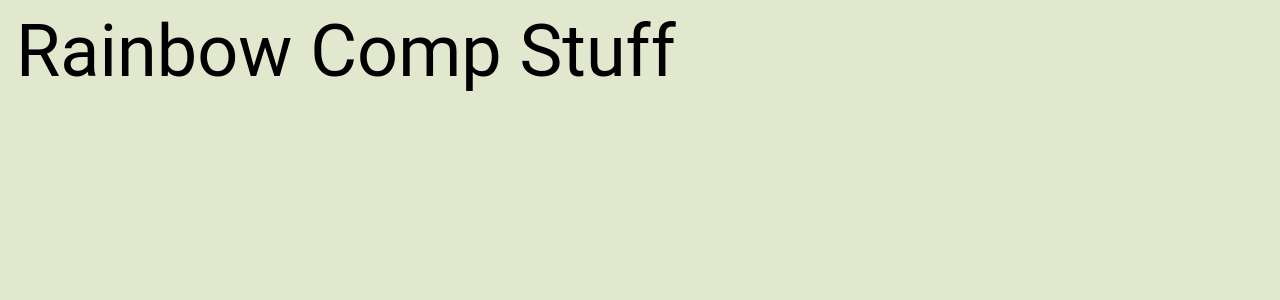
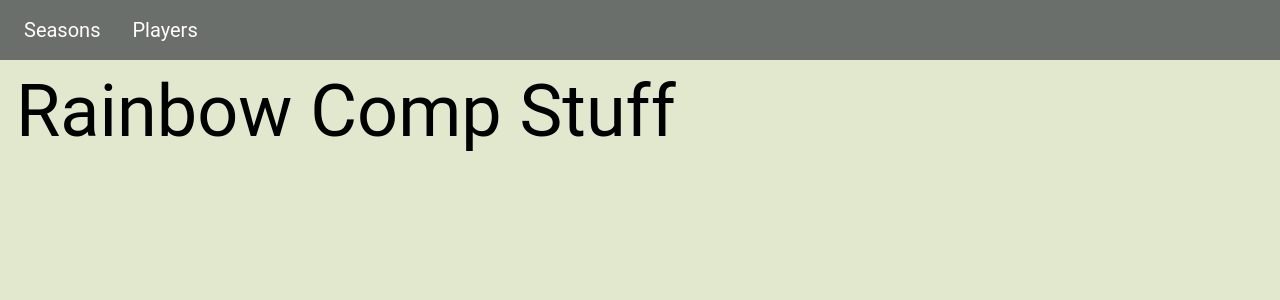
Before and after one commit to javila35/frontend, a React (Vite) app: page /players in a window 1280 px wide. Before the commit this address had no page. Shown: the top 300 px of the page. Built offline with nearby package versions, Linux system fonts and the light colour scheme; what @heroui/react would draw is missing.

Commit message:
feat: add navbar

```diff
--- a/src/App.tsx
+++ b/src/App.tsx
@@ -2,6 +2,7 @@ import { QueryClient, QueryClientProvider } from "@tanstack/react-query";
 import { BrowserRouter, Routes, Route } from "react-router";
 import "./base.css";
 import { SeasonPage, SeasonsPage } from "./pages/Seasons";
+import { NavBar } from "./components";
 
 const queryClient = new QueryClient();
 
@@ -9,12 +10,15 @@ function App() {
   return (
     <QueryClientProvider client={queryClient}>
       <BrowserRouter>
-        <div className="mx-auto flex flex-col p-4 gap-4">
-          <h1 className="text-7xl mb-6">Rainbow Comp Stuff</h1>
-          <Routes>
-            <Route path="/seasons" element={<SeasonsPage />} />
-            <Route path="/seasons/:id" element={<SeasonPage />} />
-          </Routes>
+        <div>
+          <NavBar />
+          <div className="mx-auto flex flex-col gap-4 p-4">
+            <h1 className="mb-6 text-7xl">Rainbow Comp Stuff</h1>
+            <Routes>
+              <Route path="/seasons" element={<SeasonsPage />} />
+              <Route path="/seasons/:id" element={<SeasonPage />} />
+            </Routes>
+          </div>
         </div>
       </BrowserRouter>
     </QueryClientProvider>
--- a/src/base.css
+++ b/src/base.css
@@ -12,6 +12,17 @@
   --color-norway-800: #3a4635;
   --color-norway-900: #303b2c;
   --color-norway-950: #171e15;
+  --color-mine-shaft-50: #f5f6f5;
+  --color-mine-shaft-100: #e6e7e6;
+  --color-mine-shaft-200: #d0d1d0;
+  --color-mine-shaft-300: #b0b1af;
+  --color-mine-shaft-400: #868a86;
+  --color-mine-shaft-500: #6b6f6b;
+  --color-mine-shaft-600: #5d5e5c;
+  --color-mine-shaft-700: #4f504e;
+  --color-mine-shaft-800: #444644;
+  --color-mine-shaft-900: #3c3d3c;
+  --color-mine-shaft-950: #2a2b2a;
 }
 
 body {
--- /dev/null
+++ b/src/components/NavBar.tsx
@@ -0,0 +1,8 @@
+import { Link } from "react-router";
+
+export const NavBar = () => {
+    return <div className="flex w-full pl-2 bg-mine-shaft-500">
+        <Link to="/seasons" className="text-white text-xl p-4">Seasons</Link>
+        <Link to="/players" className="text-white text-xl p-4">Players</Link>
+    </div>
+};
--- a/src/components/index.ts
+++ b/src/components/index.ts
@@ -1,3 +1,4 @@
 export * from "./Button";
 export * from "./ComboBox";
 export * from "./Input";
+export * from "./NavBar";
```
